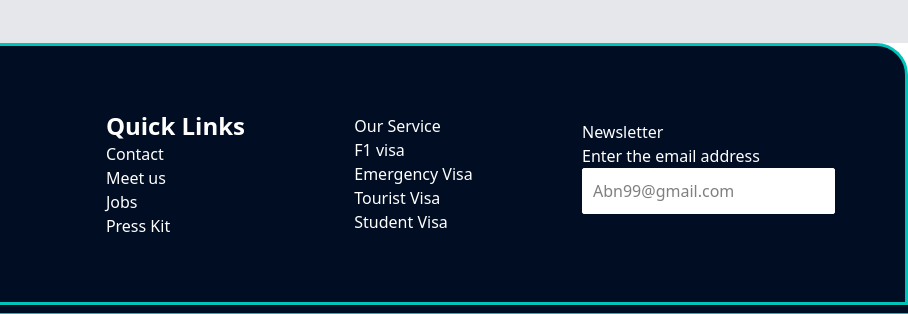
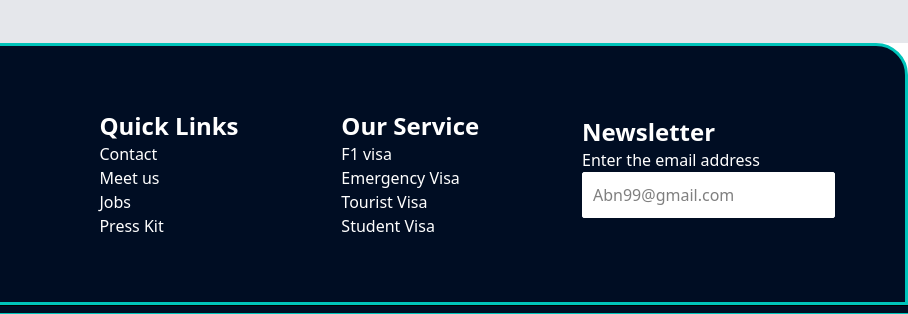
Before and after one commit to Bijoy-tech99/Tailwindcss-Relive-Project, a plain HTML site: page index.html in a window 1280 px wide. Shown: the part 7133-7447 px from the top of the page, 372-1280 px from the left. Drawn offline with nearby package versions, Linux system fonts and the light colour scheme.

Commit message:
Add files via upload

```diff
--- a/index.html
+++ b/index.html
@@ -327,7 +327,7 @@
 
         </div>
         <div class="">
-            <h3>Our Service</h3>
+            <h3 class="text-2xl font-bold">Our Service</h3>
             <ul>
                 <li>F1 visa</li>
                 <li>Emergency Visa</li>
@@ -338,7 +338,7 @@
 
         </div>
         <div class="">
-            <h3>Newsletter</h3>
+            <h3 class="text-2xl font-bold">Newsletter</h3>
             <ul>
                 <li>Enter the email address</li>
                 <li> <p class="w-[100%] p-[10px] border-[1px] border-white bg-white rounded-xs mb-[15px] text-black text-left"><input type="email" name="email" id="email" required placeholder="Abn99@gmail.com"> </p>
```
